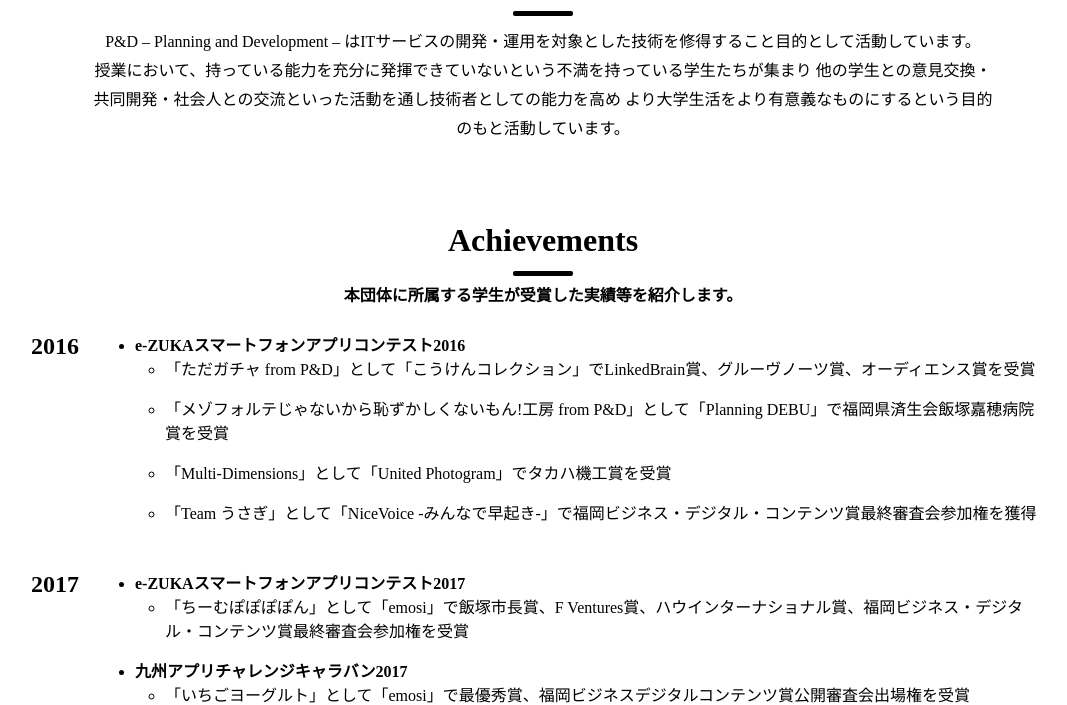
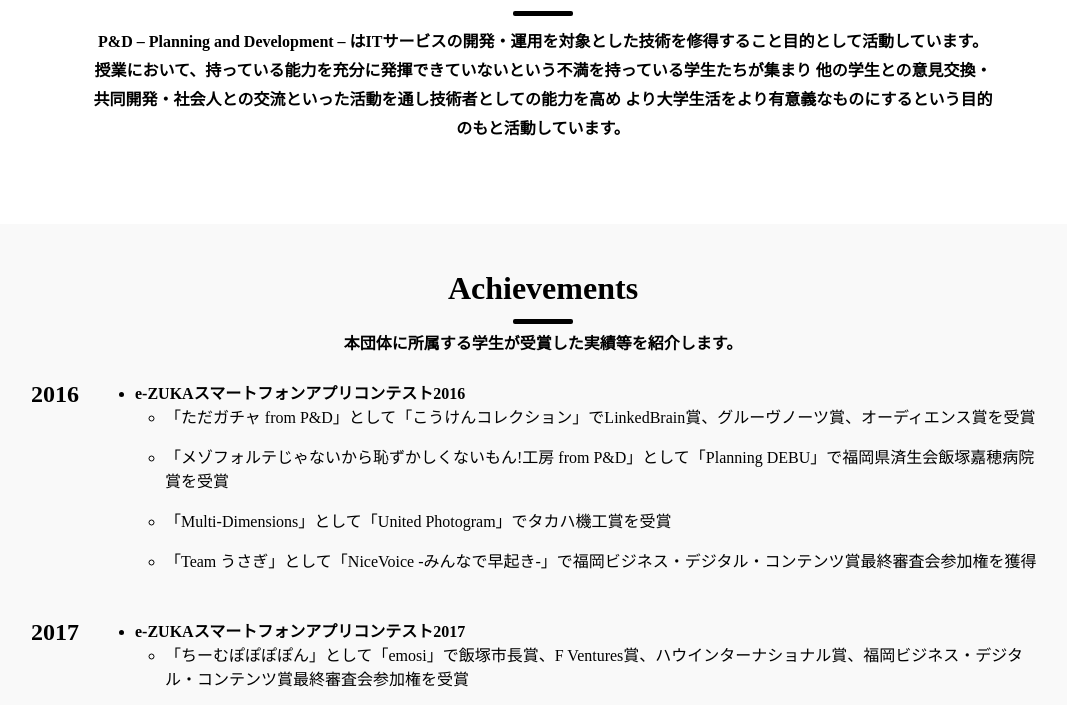
Before and after one commit to planningdev/planningdev.github.io, a website: page index.html in a window 1280 px wide. Shown: the part 610-1315 px from the top of the page, without its empty margins (97-1164 px from the left). Drawn offline with nearby package versions, Linux system fonts and the light colour scheme.

Commit message:
style微調整

```diff
--- a/css/object/project/_aboutus.scss
+++ b/css/object/project/_aboutus.scss
@@ -4,6 +4,7 @@
     margin: 0 auto;
     text-align: center;
     line-height: 1.8em;
+    font-weight: bold;
     // margin: 6px 16px;
     @include mq-down($breakpoint: md) {
       text-align: left;
--- a/css/object/project/_achievements.scss
+++ b/css/object/project/_achievements.scss
@@ -1,4 +1,6 @@
 .p-achievements {
+  background-color: #f9f9f9;
+  padding: 16px 0;
   &__description {
     text-align: center;
   }
```
Also changed, not shown: css/style.css.
